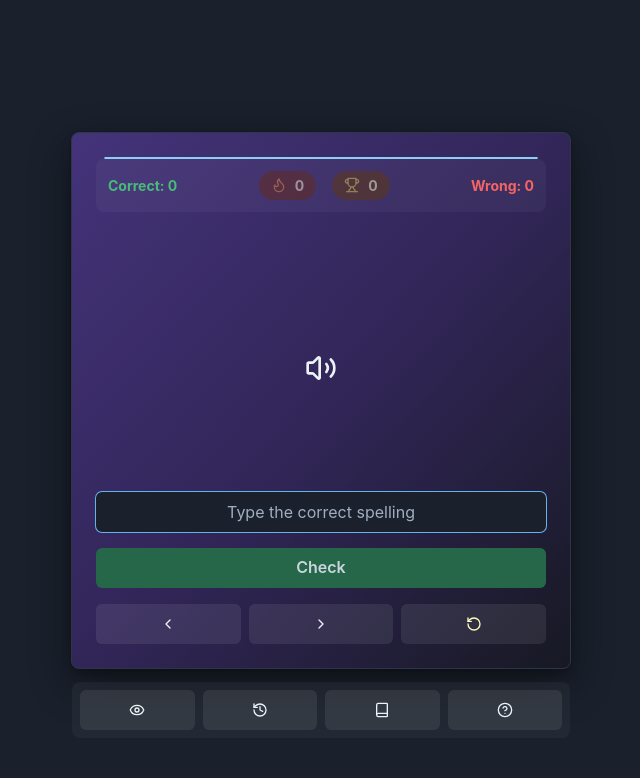
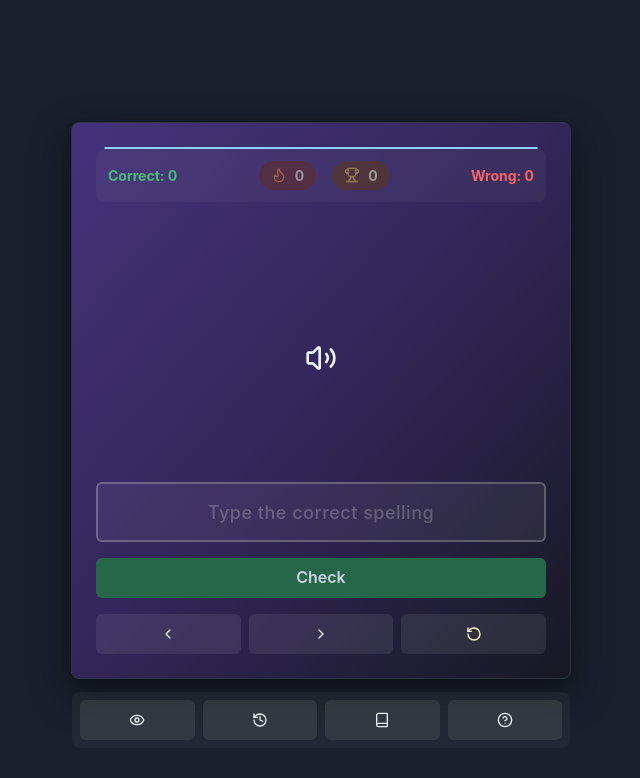
Before and after one commit to sudarshaana/learn, a React (Vite) app: page / in a window 1280 px wide. Shown: the top 778 px of the page, without its empty margins (319-959 px from the left). Built offline with nearby package versions, Linux system fonts and the light colour scheme; no server answers.

Commit message:
added animation for the input box

```diff
--- a/src/components/InputSection.jsx
+++ b/src/components/InputSection.jsx
@@ -1,5 +1,5 @@
 import PropTypes from 'prop-types'
-import { Input } from "@chakra-ui/react"
+import { Input, Box } from "@chakra-ui/react"
 import { useEffect, useRef } from 'react'
 import { motion } from "framer-motion"
 
@@ -20,10 +20,30 @@ export const InputSection = ({
     return (
         <motion.div
             style={{ width: '100%' }}
-            animate={isCorrect === false ? {
+            animate={
+                isCorrect === false ? {
                     x: [-10, 10, -10, 10, 0],
-                transition: { duration: 0.4 }
-            } : {}}
+                    boxShadow: [
+                        "0 0 0 rgba(245, 101, 101, 0)",
+                        "0 0 20px rgba(245, 101, 101, 0.5)",
+                        "0 0 0 rgba(245, 101, 101, 0)",
+                        "0 0 20px rgba(245, 101, 101, 0.5)",
+                        "0 0 0 rgba(245, 101, 101, 0)"
+                    ]
+                } : isCorrect === true ? {
+                    scale: [1, 1.02, 1],
+                    boxShadow: [
+                        "0 0 0 rgba(72, 187, 120, 0)",
+                        "0 0 20px rgba(72, 187, 120, 0.5)",
+                        "0 0 0 rgba(72, 187, 120, 0)"
+                    ]
+                } : {}
+            }
+            transition={{ duration: isCorrect === true ? 0.3 : 0.4 }}
+        >
+            <Box
+                position="relative"
+                width="full"
             >
                 <Input
                     ref={inputRef}
@@ -32,37 +52,48 @@ export const InputSection = ({
                     onChange={onInputChange}
                     onKeyDown={onKeyDown}
                     aria-label="Enter correct spelling"
-                bg="gray.800"
+                    bg="whiteAlpha.50"
                     borderWidth={2}
                     borderColor={
                         isCorrect === true ? "green.500" :
                         isCorrect === false ? "red.500" :
-                            "gray.600"
+                        "whiteAlpha.200"
                     }
-                color="gray.100"
+                    color="white"
                     textAlign="center"
-                fontSize={{ base: "md", md: "lg" }}
-                height={{ base: "45px", md: "var(--chakra-sizes-10)" }}
+                    fontSize={{ base: "lg", md: "xl" }}
+                    height={{ base: "50px", md: "60px" }}
                     _placeholder={{
-                    color: "gray.400",
-                    fontSize: { base: "sm", md: "md" }
+                        color: "whiteAlpha.400",
+                        fontSize: { base: "md", md: "lg" }
                     }}
                     _focus={{
                         borderColor: isCorrect === true ? "green.500" :
                                    isCorrect === false ? "red.500" :
-                            "gray.800"
+                                   "whiteAlpha.400",
+                        bg: "whiteAlpha.100",
+                        boxShadow: isCorrect === true ? "0 0 0 1px var(--chakra-colors-green-500)" :
+                                  isCorrect === false ? "0 0 0 1px var(--chakra-colors-red-500)" :
+                                  "none"
                     }}
                     _hover={{
-                    borderColor: isCorrect === true ? "green.500" :
-                        isCorrect === false ? "red.500" :
-                            "gray.800"
+                        borderColor: "whiteAlpha.400",
+                        bg: "whiteAlpha.100"
                     }}
+                    transition="all 0.3s cubic-bezier(0.4, 0, 0.2, 1)"
                     autoComplete="off"
                     autoCorrect="off"
                     autoCapitalize="off"
                     spellCheck="false"
-                size="lg"
+                    letterSpacing="0.5px"
+                    fontWeight="medium"
+                    sx={{
+                        '&::selection': {
+                            bg: 'whiteAlpha.200'
+                        }
+                    }}
                 />
+            </Box>
         </motion.div>
     )
 }
```
Lines whose indentation alone changed are shown as unchanged.
